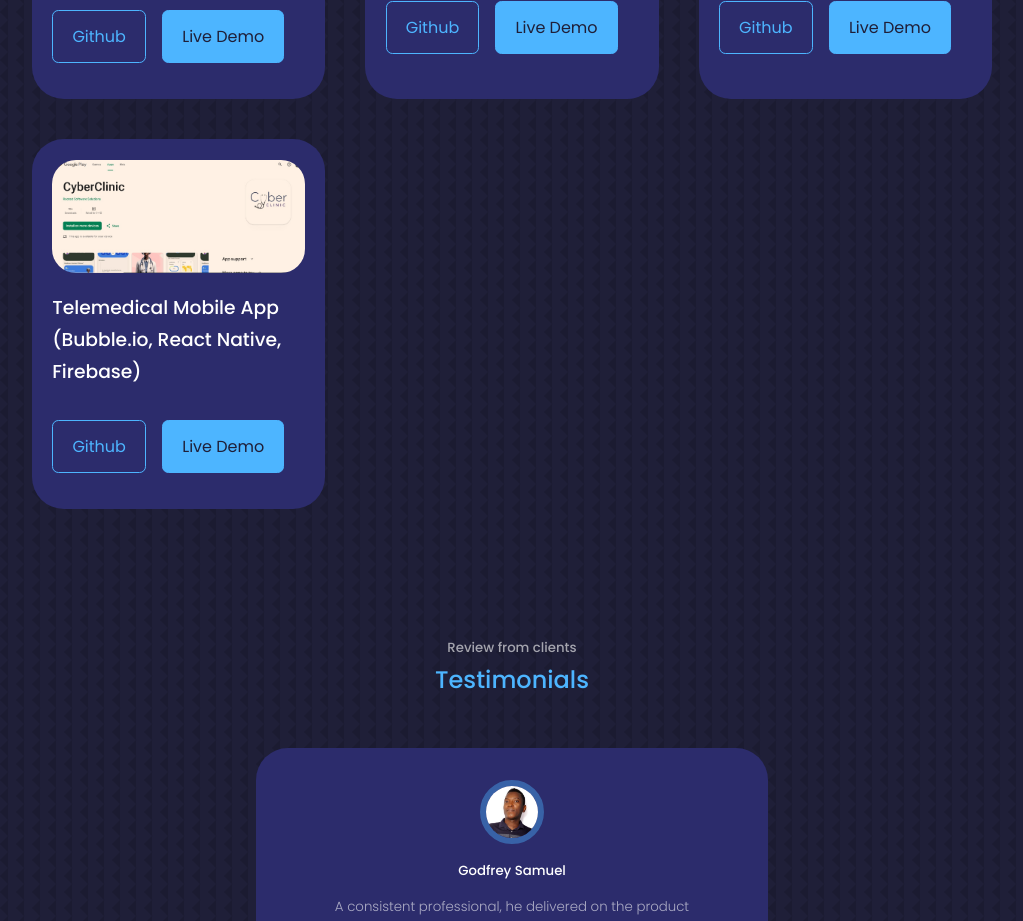
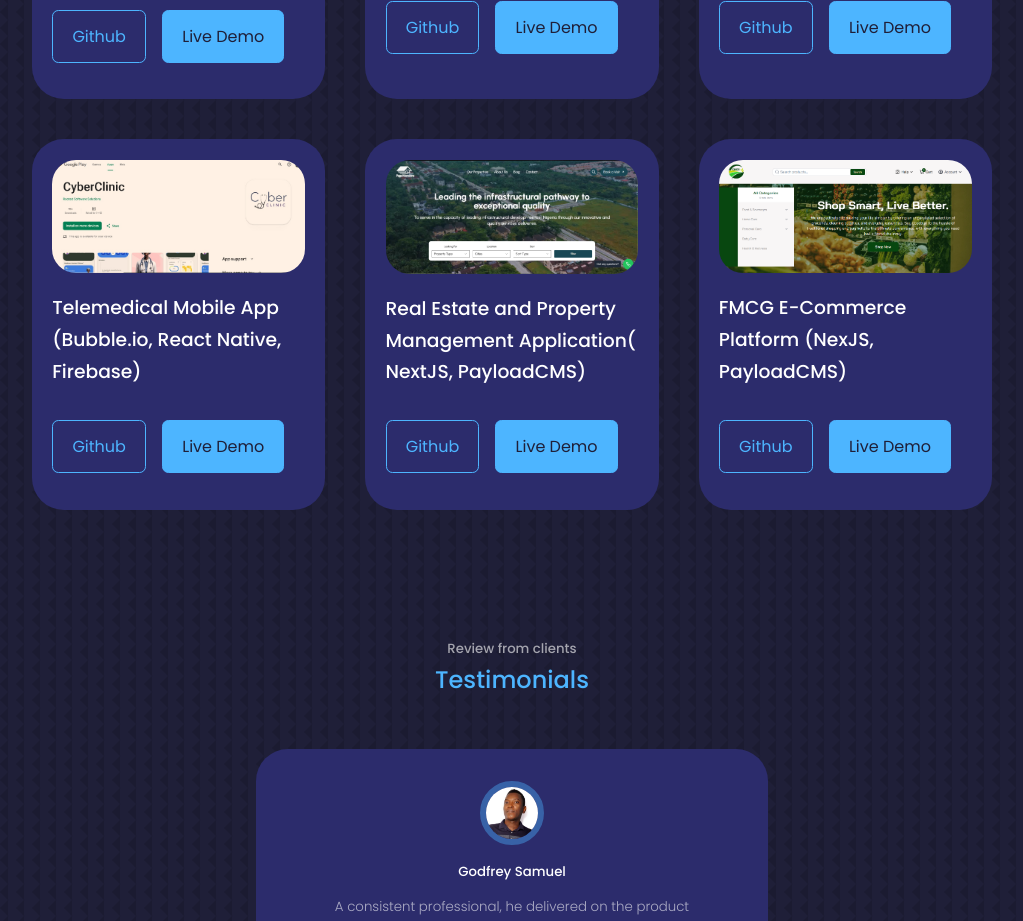
Before and after one commit to deviator53/Updated-Portfolio, a React (Create React App) app: page / in a window 1280 px wide. Shown: the part 4060-4981 px from the top of the page, without its empty margins (128-1151 px from the left). Built offline with nearby package versions, Linux system fonts and the light colour scheme.

Commit message:
Add new portfolio items with images
new projects added

```diff
--- a/src/components/portfolio/Portfolio.jsx
+++ b/src/components/portfolio/Portfolio.jsx
@@ -6,11 +6,14 @@ import IMG2 from "../../assets/portfolio2.jpg";
 import IMG3 from "../../assets/portfolio3.jpg";
 import IMG4 from "../../assets/portfolio4.jpg";
 import IMG7 from "../../assets/portfolio6.jpg";
+
 import IMG8 from "../../assets/save4.jpg";
 import IMG9 from "../../assets/erp.jpg";
 import IMG10 from "../../assets/st-travels.jpg";
 import IMG11 from "../../assets/bfg.jpg";
 import IMG12 from "../../assets/cyber-clinics.jpg";
+import IMG13 from "../../assets/portfolio9.png";
+import IMG14 from "../../assets/portfolio10.png";
 
 
 const data = [
@@ -94,6 +97,22 @@ const data = [
     demo: "https://play.google.com/store/apps/details?id=com.ffpvhuMeFsAT.natively",
     disabled: false,
   },
+  {
+    id: 10,
+    image: IMG13,
+    title: "Real Estate and Property Management Application( NextJS, PayloadCMS)",
+    github: "",
+    demo: "https://www.pagemansions.com",
+    disabled: false,
+  },
+   {
+    id: 10,
+    image: IMG14,
+    title: "FMCG E-Commerce Platform (NexJS, PayloadCMS)",
+    github: "",
+    demo: "https://www.chikblessing.com",
+    disabled: false,
+  },
 
 ];
 
```
